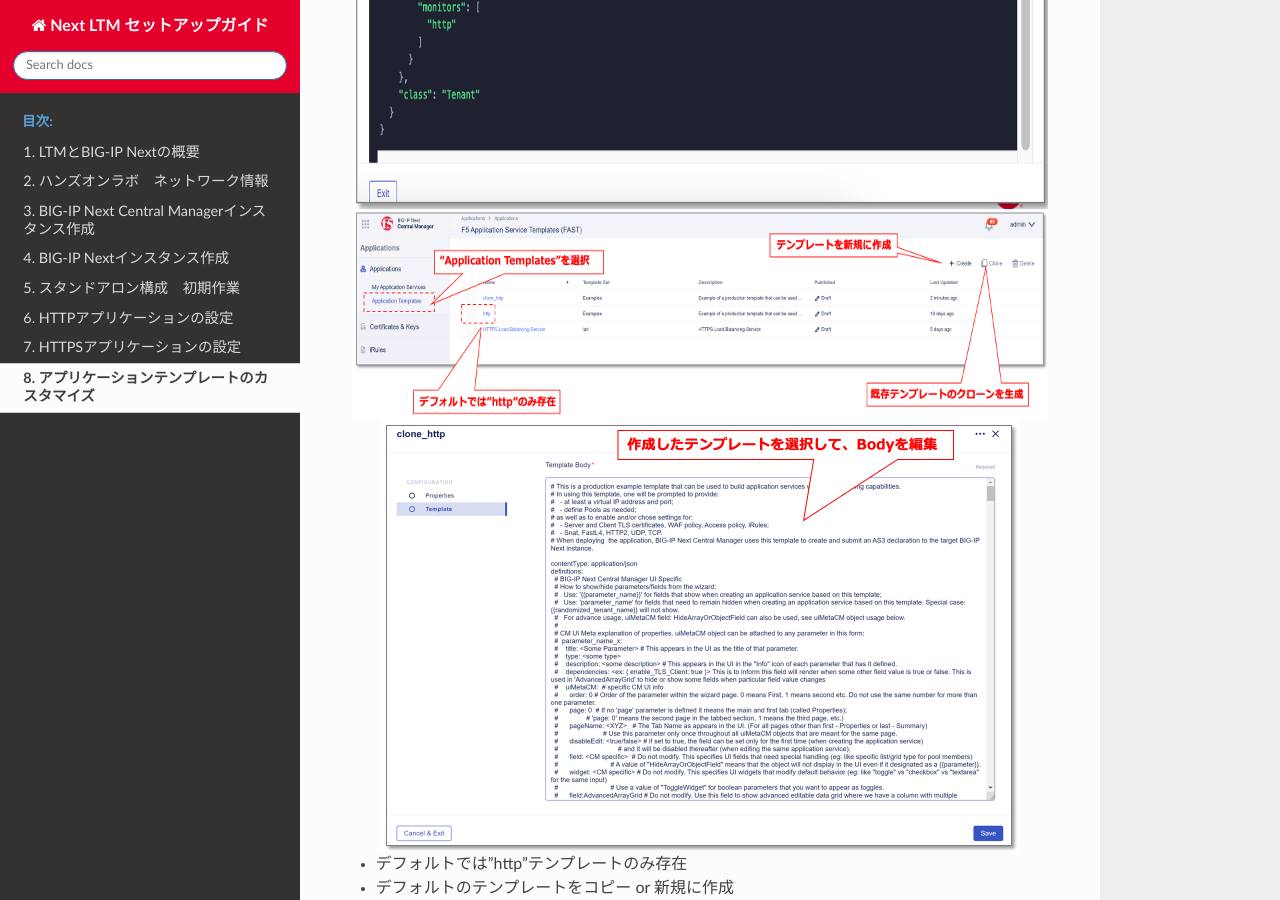
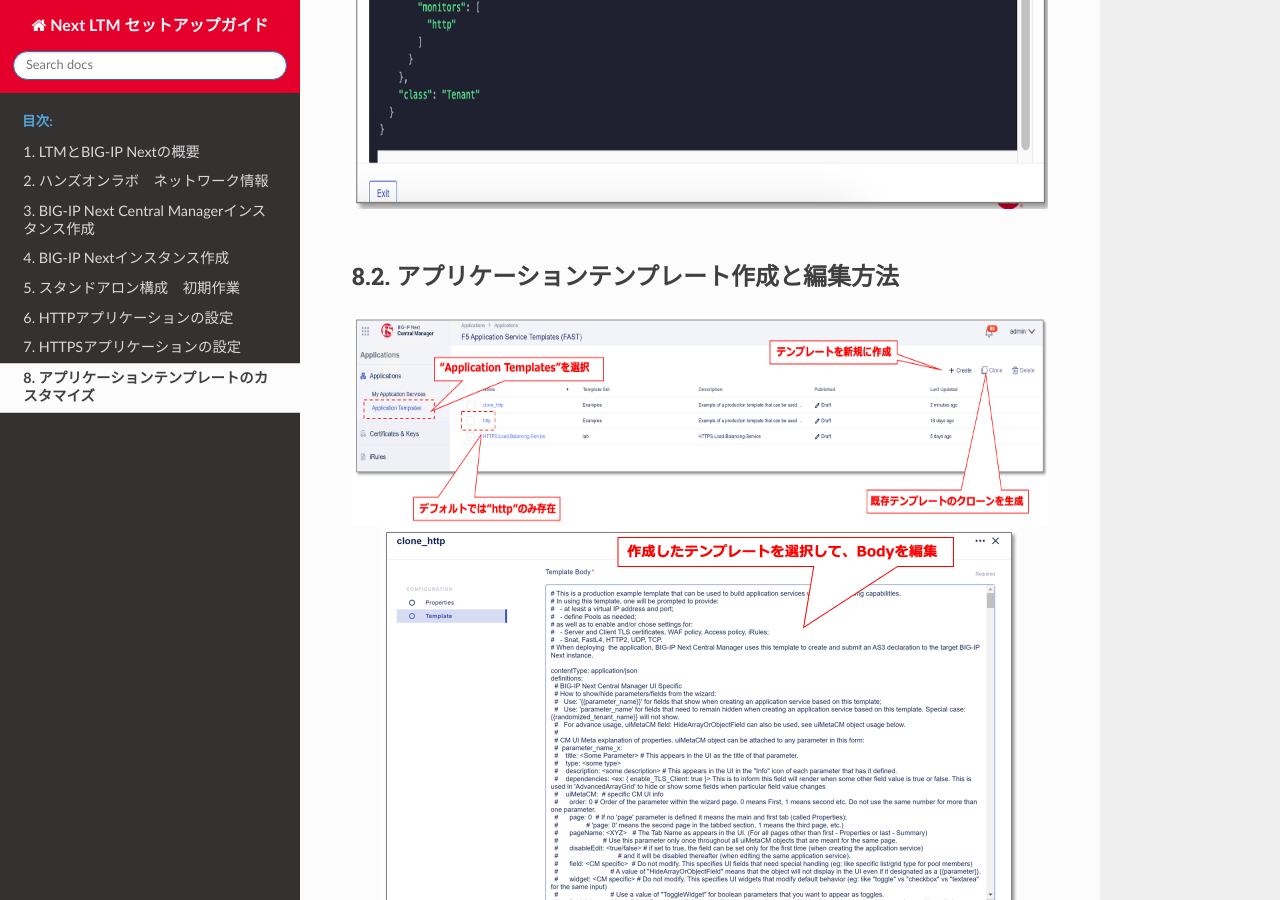
Before and after one commit to BeF5/f5j-easy-setup-next-ltm, a Sphinx documentation site: the page built from docs/content08/content08.rst, in a window 1280 px wide and 900 px high, scrolled down 1306 px. Built offline with Sphinx 7.4.7 and the Read the Docs theme 2.0.0, drawn with Linux system fonts in a browser that asks for light colours.

Commit message:
Update content08.rst

```diff
--- a/docs/content08/content08.rst
+++ b/docs/content08/content08.rst
@@ -16,6 +16,11 @@
    :scale: 80%
    :align: center
 
+
+|
+アプリケーションテンプレート作成と編集方法
+--------------------------------------
+
 .. figure:: images/c8-2.png
    :scale: 40%
    :align: center
```
